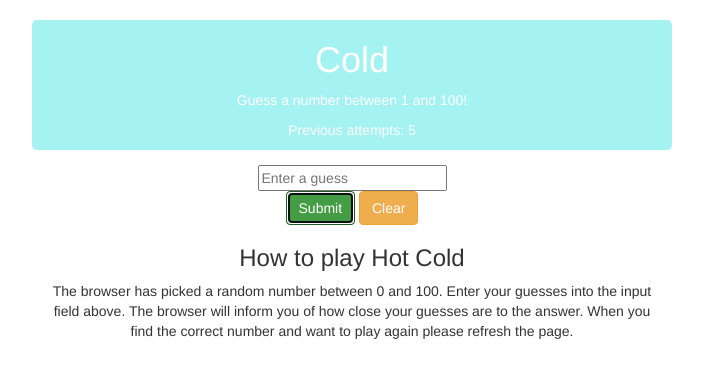
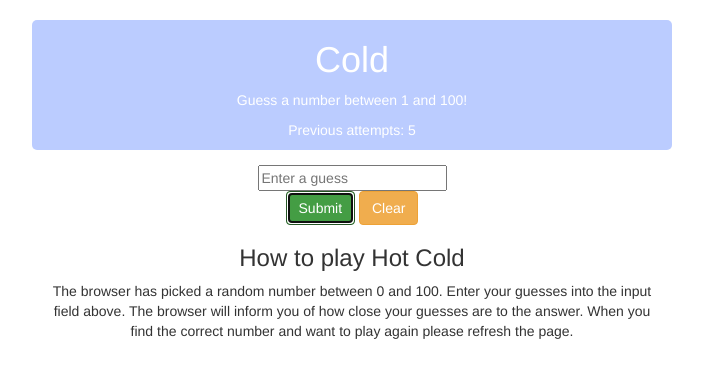
Before and after one commit to ammiranda/hot_cold_project, a website: page index.html in a window 1280 px wide. Both pictures are taken after typing "5" into the empty fields and a click on the button "Submit". Shown: the whole page, without its empty margins (288-991 px from the left). Drawn offline with nearby package versions, Linux system fonts and the light colour scheme.

Commit message:
Changed hex code for the cold indicator color

```diff
--- a/css/main.css
+++ b/css/main.css
@@ -47,7 +47,7 @@ h1 span {
 }
 
 .cold {
-	background-color: #a5f2f3;
+	background-color: #BBCCFF;
 }
 
 .reallyClose {
```
